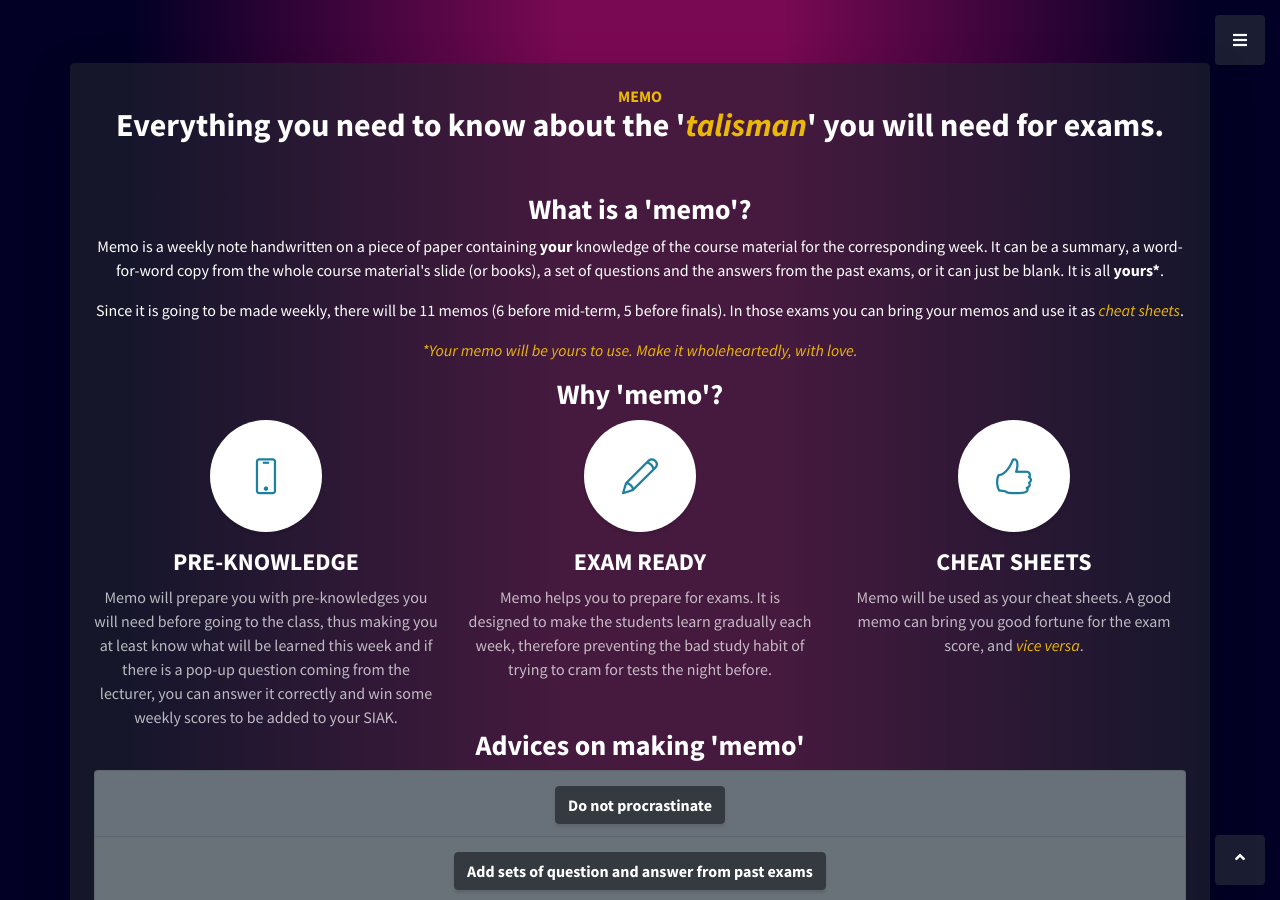
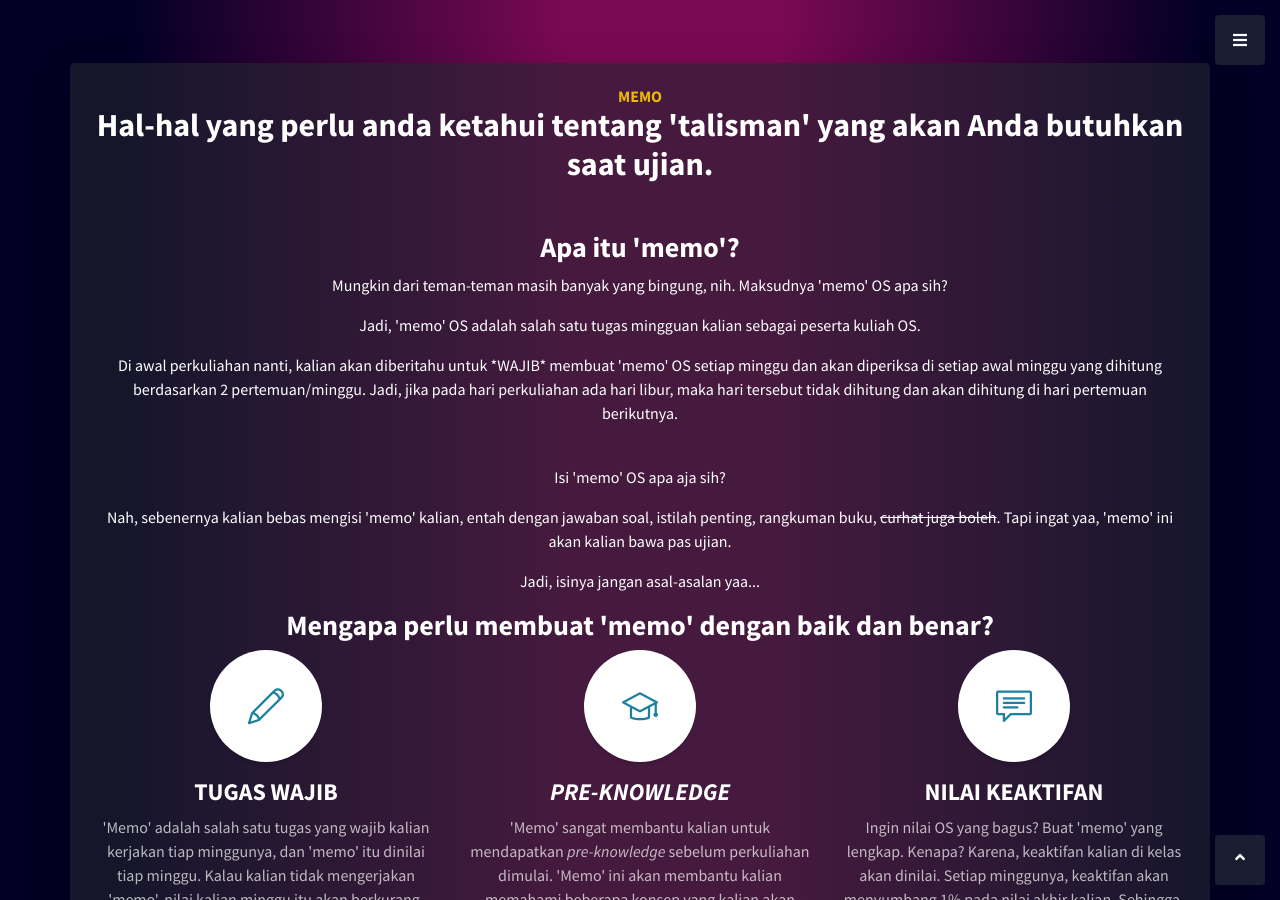
Before and after one commit to andriansyahp/extra191, a Jekyll site: the page built from contents/memo.html, in a window 1280 px wide and 900 px high, scrolled down 1077 px. Built offline with Jekyll 4.4.1, drawn with Linux system fonts in a browser that asks for light colours; some of the changed text lies outside the part shown.

Commit message:
Adding final contents: 'memo'

```diff
--- a/_includes/footer.html
+++ b/_includes/footer.html
@@ -10,8 +10,8 @@
         </ul>
         <p class="small mb-0 text-white">Extra191 Team 2019 <br>
             (Version: {{ site.version }}) <br>
-            The contents of this website are <br>
-            &copy; 2019 under the terms of the <a href="https://github.com/UI-FASILKOM-OS/extra191/blob/master/LICENSE">GPL-3.0 License</a>.
+            The contents of this website are
+            &copy; 2019 under the terms of the <a href="https://github.com/UI-FASILKOM-OS/extra191/blob/master/LICENSE">GPL-3.0</a> License.
         </p>
     </div>
 </footer>
--- a/contents/chapters.html
+++ b/contents/chapters.html
@@ -13,7 +13,7 @@ path: "https://andriansyahp.github.io/extra191/contents/chapters-topics"
     <div class="container rounded-lg shadow-lg p-4">
         <div class="content-section-heading text-center">
             <h3 class="text-secondary mb-0" id="chapters-topics">Chapters and Topics</h3>
-            <h2 class="mb-5 text-white">Terminologi yang digunakan dalam perkuliahan Sistem Operasi.</h2>
+            <h2 class="mb-5 text-white">Rangkuman dari topik-topik yang dipelajari di perkuliahan.</h2>
         </div>
         <div class="bs-example">
             <div class="accordion text-white" id="accordionOne">
--- a/contents/links.html
+++ b/contents/links.html
@@ -1,6 +1,6 @@
 ---
 title: "EXTERNAL LINKS"
-description: "A handful collection of useful links to various learning materials."
+description: "Kumpulan link sebagai bahan belajar mandiri."
 layout: default
 permalink: /contents/links/
 categories: content
@@ -12,7 +12,7 @@ path: "https://andriansyahp.github.io/extra191/contents/links"
     <div class="container rounded-lg shadow-lg p-4">
         <div class="content-section-heading text-center">
             <h3 class="text-secondary mb-0" id="links">External Links</h3>
-            <h2 class="mb-5 text-white">A handful collection of useful links to various learning materials.</h2>
+            <h2 class="mb-5 text-white">Kumpulan link sebagai bahan belajar mandiri.</h2>
         </div>
         <div class="row no-gutters">
             <div class="col-md-6">
--- a/contents/memo.html
+++ b/contents/memo.html
@@ -1,6 +1,6 @@
 ---
 title: "MEMO"
-description: "Everything you need to know about the 'talisman' you will need for exams."
+description: "Hal-hal yang perlu anda ketahui tentang 'talisman' yang akan Anda butuhkan saat ujian."
 layout: default
 permalink: /contents/memo/
 categories: content
@@ -12,80 +12,121 @@ path: "https://andriansyahp.github.io/extra191/contents/memo"
     <div class="container rounded-lg shadow-lg p-4">
         <div class="content-section-heading">
             <h3 class="text-secondary mb-0" id="memo">Memo</h3>
-            <h2 class="mb-5">Everything you need to know about the '<em class = "text-secondary">talisman</em>' you will need for exams.</h2>
+            <h2 class="mb-5">Hal-hal yang perlu anda ketahui tentang 'talisman' yang akan Anda butuhkan saat ujian.</h2>
         </div>
 
-        <h3 id="whatisamemo">What is a 'memo'?</h3>
-        <p>Memo is a weekly note handwritten on a piece of paper containing <strong>your</strong> knowledge of the course material for the corresponding week. It can be a summary, a word-for-word copy from the whole course material's slide (or books), a set of questions and the answers from the past exams, or it can just be blank. It is all <strong>yours*</strong>.</p>
-        <p>Since it is going to be made weekly, there will be 11 memos (6 before mid-term, 5 before finals). In those exams you can bring your memos and use it as <em class = "text-secondary">cheat sheets</em>.   </p>
-        <p><strong><em class = "text-secondary"></strong> *Your memo will be yours to use. Make it wholeheartedly, with love.</em>  </p>
+        <h3 id="whatisamemo">Apa itu 'memo'?</h3>
+        <p>Mungkin dari teman-teman masih banyak yang bingung, nih. Maksudnya 'memo' OS apa sih?</p>
+        <p>Jadi, 'memo' OS adalah salah satu tugas mingguan kalian sebagai peserta kuliah OS.</p>
+        <p>Di awal perkuliahan nanti, kalian akan diberitahu untuk *WAJIB* membuat 'memo' OS setiap minggu dan akan diperiksa
+        di setiap awal minggu yang dihitung berdasarkan 2 pertemuan/minggu. Jadi, jika pada hari perkuliahan ada hari libur,
+        maka hari tersebut tidak dihitung dan akan dihitung di hari pertemuan berikutnya.</p>
+        <br>
+        <p>Isi 'memo' OS apa aja sih?</p>
+        <p>Nah, sebenernya kalian bebas mengisi 'memo' kalian, entah dengan jawaban soal, istilah penting,
+        rangkuman buku, <del>curhat juga boleh</del>. Tapi ingat yaa, 'memo' ini akan kalian bawa pas ujian.</p>
+        <p>Jadi, isinya jangan asal-asalan yaa...</p>
 
-        <h3 id="whymemo">Why 'memo'?</h3>
+        <h3 id="whymemo">Mengapa perlu membuat 'memo' dengan baik dan benar?</h3>
         <div class="row">
-            <div class="col-sm-4 col-sm-4 mb-5 mb-lg-0">
-                <span class="memo-icon rounded-circle mx-auto mb-3">
-                    <i class="icon-screen-smartphone"></i>
-                </span>
-                <h4>
-                    <strong>PRE-KNOWLEDGE</strong>
-                </h4>
-                <p class="text-faded mb-0">Memo will prepare you with pre-knowledges you will need before going to the class, thus making you at least know what will be learned this week and if there is a pop-up question coming from the lecturer, you can answer it correctly and win some weekly scores to be added to your SIAK.</p>
-            </div>
             <div class="col-sm-4 col-sm-4 mb-5 mb-lg-0">
                 <span class="memo-icon rounded-circle mx-auto mb-3">
                     <i class="icon-pencil"></i>
                 </span>
                 <h4>
-                    <strong>EXAM READY</strong>
+                    <strong>TUGAS WAJIB</strong>
                 </h4>
-                <p class="text-faded mb-0">Memo helps you to prepare for exams. It is designed to make the students learn gradually each week, therefore preventing the bad study habit of trying to cram for tests the night before.</p>
+                <p class="text-faded mb-0">'Memo' adalah salah satu tugas yang wajib kalian kerjakan tiap minggunya, dan 'memo' itu dinilai tiap minggu. Kalau kalian tidak mengerjakan 'memo', nilai kalian minggu itu akan berkurang.</p>
+            </div>
+            <div class="col-sm-4 col-sm-4 mb-5 mb-lg-0">
+                <span class="memo-icon rounded-circle mx-auto mb-3">
+                    <i class="icon-graduation"></i>
+                </span>
+                <h4>
+                    <strong><em>PRE-KNOWLEDGE</em></strong>
+                </h4>
+                <p class="text-faded mb-0">'Memo' sangat membantu kalian untuk mendapatkan <em>pre-knowledge</em> sebelum perkuliahan dimulai. 'Memo' ini akan membantu kalian memahami beberapa konsep yang kalian akan pelajari pada minggu tersebut.</p>
             </div>
             <div class="col-sm-4 col-sm-4 mb-5 mb-md-0">
                 <span class="memo-icon rounded-circle mx-auto mb-3">
-                    <i class="icon-like"></i>
+                    <i class="icon-speech"></i>
                 </span>
                 <h4>
-                    <strong>CHEAT SHEETS</strong>
+                    <strong>NILAI KEAKTIFAN</strong>
                 </h4>
-                <p class="text-faded mb-0">Memo will be used as your cheat sheets. A good memo can bring you good fortune for the exam score, and <em class = "text-secondary">vice versa</em>.</p>
+                <p class="text-faded mb-0">Ingin nilai OS yang bagus? Buat 'memo' yang lengkap. Kenapa? Karena, keaktifan kalian di kelas akan dinilai. Setiap minggunya, keaktifan akan menyumbang 1% pada nilai akhir kalian. Sehingga, jika minggu perkuliahan kira-kira 11 minggu dan kalian tidak pernah aktif dalam kelas, maka nilai akhir kalian maksimal hanya 89. Nah, 'memo' akan membantu kalian untuk aktif dan menjawab pertanyaan-pertanyaan yang mungkin saja diajukan oleh dosen kalian, bermodalkan <em>pre-knowledge</em>yang kalian dapatkan dari 'memo'.</p>
+            </div>
+        </div>
+        <div class="row">
+            <div class="col-sm-6 col-sm-6 mb-5 mb-lg-0">
+                <span class="memo-icon rounded-circle mx-auto mb-3">
+                    <i class="icon-trophy"></i>
+                </span>
+                <h4>
+                    <strong>SIAP UJIAN</strong>
+                </h4>
+                <p class="text-faded mb-0">Tidak perlu repot bikin 'memo' ulang setiap menjelang ujian. Setiap ujian, baik itu UTS ataupun UAS, kalian akan diminta untuk membawa 'memo' OS yang telah kalian buat selama perkuliahan OS berlangsung. Nah, jika kalian sudah membuat 'memo' yang bagus dari awal, kalian tidak perlu repot-repot lagi membuat 'memo' ulang. Kalian tinggal melengkapi bagian yang mungkin kurang lengkap dari 'memo' kalian.</p>
+            </div>
+            <div class="col-sm-4 col-sm-4 mb-5 mb-lg-0">
+                <span class="memo-icon rounded-circle mx-auto mb-3">
+                    <i class="icon-puzzle"></i>
+                </span>
+                <h4>
+                    <strong>MASTER SOAL TEORI</strong>
+                </h4>
+                <p class="text-faded mb-0">Khusus untuk UTS, kebanyakan soalnya adalah soal teori. Biasanya, soal UTS itu lebih banyak menguji pengetahuan kalian mengenai teori-teori dasar OS. Sehingga, alangkah lebih baiknya jika kalian membuat 'memo' yang lengkap dan mencakup semua materi yang telah kalian pelajari.</p>
             </div>
         </div>
 
-        <h3 id="advicesonmakingmemo">Advices on making 'memo'</h3>
+        <h3 id="advicesonmakingmemo">Tips dalam membuat 'memo'</h3>
         <div class="accordion text-white" id="accordionThree">
             <div class="card bg-secondary">
                 <div class="card-header" id="headingSix">
                     <h2 class="mb-0">
-                        <button type="button" class="btn btn-dark collapsed text-white" data-toggle="collapse" data-target="#collapseSix">Do not procrastinate</button>
+                        <button type="button" class="btn btn-dark collapsed text-white" data-toggle="collapse" data-target="#collapseSix">Mulai dari latihan soal</button>
                     </h2>
                 </div>
                 <div id="collapseSix" class="collapse" aria-labelledby="headingSix" data-parent="#accordionThree">
                     <div class="card-body">
-                        <p>Do not procrastinate to make the memo until the exam is approaching. It will defeats the purpose of the memo itself, and most probably will not produce the optimal memo you need for the exam either.</p>
+                        <p>Latihan soal akan membantu kalian membuat 'memo' OS yang bagus. Kenapa? Karena, dari pengalaman tahun-tahun sebelumnya, pola soal ujian untuk mata kuliah OS itu hampir sama. Sehingga, jika kalian mencoba mengerjakan latihan soal, setidaknya kalian akan sedikit mengerti materi-materi yang seperti apa saja yang akan diujikan. Kalian juga bisa memasukkan jawaban latihan soal ke 'memo' OS kalian.</p>
                     </div>
                 </div>
             </div>
             <div class="card bg-secondary">
                 <div class="card-header" id="headingSeven">
                     <h2 class="mb-0">
-                        <button type="button" class="btn btn-dark collapsed text-white" data-toggle="collapse" data-target="#collapseSeven">Add sets of question and answer from past exams</button>
+                        <button type="button" class="btn btn-dark collapsed text-white" data-toggle="collapse" data-target="#collapseSeven">Masukkan istilah penting dari Slide Silberschatz</button>
                     </h2>
                 </div>
                 <div id="collapseSeven" class="collapse" aria-labelledby="headingSeven" data-parent="#accordionThree">
                     <div class="card-body">
-                        <p>Try adding in several sets of questions and answers from the past exams. The exams usually have a pattern and you can learn how to solve it and then put it in your memo, so if the same pattern of question appears in your exam, you already know how to produce the answer.</p>
+                        <p>Jika kalian sudah mendapatkan penjelasan di minggu awal perkuliahan, seharusnya kalian sudah tau mengenai folder extra di badak. Di setiap folder week di badak, akan terdapat beberapa file seperti demo, slide kuliah, dan lain-lain. Nah, pada slide silberschatz (yang kodenya Wxx-OSC-chxx, xx menandakan angka), kalian akan mendapatkan tulisan-tulisan biru. Nah, tulisan biru tersebut adalah istilah-istilah penting yang sebaiknya kalian masukkan ke 'memo' kalian, terutama untuk minggu-minggu yang lebih berat ke teori (lihat latihan soal yaa untuk tau minggu mana saja yang berat ke teori).</p>
                     </div>
                 </div>
             </div>
             <div class="card bg-secondary">
                 <div class="card-header" id="headingEight">
                     <h2 class="mb-0">
-                        <button type="button" class="btn btn-dark collapsed text-white" data-toggle="collapse" data-target="#collapseEight">Your memo will never be complete</button>
+                        <button type="button" class="btn btn-dark collapsed text-white" data-toggle="collapse" data-target="#collapseEight">Rajin-Rajin menjalankan dan membaca file demo di badak</button>
                     </h2>
                 </div>
                 <div id="collapseEight" class="collapse" aria-labelledby="headingEight" data-parent="#accordionThree">
                     <div class="card-body">
-                        <p>And the last but not least, never think that your memo is complete, because it will never be. It is better to think that your memo will always have something missed and not included in it. With that mindset not only you will try harder to make a better memo but you will also pour your desire and heart when making it, hence resulting a memo with higher chance to be 'useful' in the exam.</p>
+                        <p>Demo itu apa sih? Singkatnya, file demo itu adalah file-file program yang mencakup materi yang dipelajari pada minggu itu. Kenapa sangat penting untuk mengerti file demo? Karena, file demo tersebut akan sangat berguna untuk membantu kalian mengerti materi pada minggu tersebut, terutama minggu-minggu setelah UTS yang lebih berat ke programming. Kalian bisa memasukkan catatan-catatan penting untuk mengerti soal-soal yang mirip dengan file demo tersebut ke 'memo' kalian.</p>
+                    </div>
+                </div>
+            </div>
+            <div class="card bg-secondary">
+                <div class="card-header" id="headingNine">
+                    <h2 class="mb-0">
+                        <button type="button" class="btn btn-dark collapsed text-white" data-toggle="collapse" data-target="#collapseNine">Buat 'memo' OS yang berwarna (opsional)</button>
+                    </h2>
+                </div>
+                <div id="collapseNine" class="collapse" aria-labelledby="headingNine" data-parent="#accordionThree">
+                    <div class="card-body">
+                        <p>Buat kalian yang mungkin punya budget lebih untuk membeli alat tulis, membuat 'memo' yang berwarna akan sedikit membantu untuk membuat 'memo' kalian lebih mudah dibaca dan tidak terkesan monoton. Tapi, tidak terlalu penting juga siih. Yang penting kalian bisa mengerti apa yang kalian tulis di 'memo' kalian.</p>
+                        <br>
+                        <p>Selain tips yang disebutkan di atas, kalian juga perlu memperhatikan beberapa hal ketika membuat 'memo' OS seperti ketentuan format penulisan nama, QR code, dan lain-lain.</p>
                     </div>
                 </div>
             </div>
--- a/contents/prerequisites.html
+++ b/contents/prerequisites.html
@@ -99,7 +99,7 @@ path: "https://andriansyahp.github.io/extra191/contents/prerequisites"
                         <div class="card-body">
                             <ul>
                                 <li>
-                                    <p>Untuk Linux, dapat menggunakan program terminal plihan seperti Gnome Terminal, Konsole, Tilix, dll</p>
+                                    <p>Untuk Linux, dapat menggunakan program terminal pilihan seperti Gnome Terminal, Konsole, Tilix, dll</p>
                                 </li>
                                 <li>
                                     <p>Untuk macOS, cukup gunakan program terminal bawaan dengan membukanya melalui <i>Application List</i> atau mencarinya dengan menggunakan Spotlight Search</p>
```
